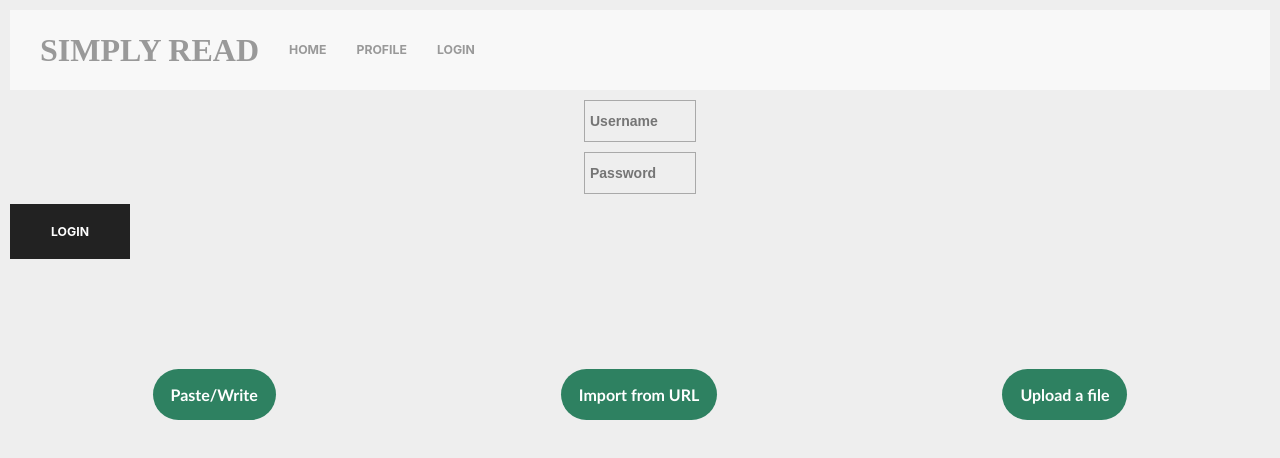
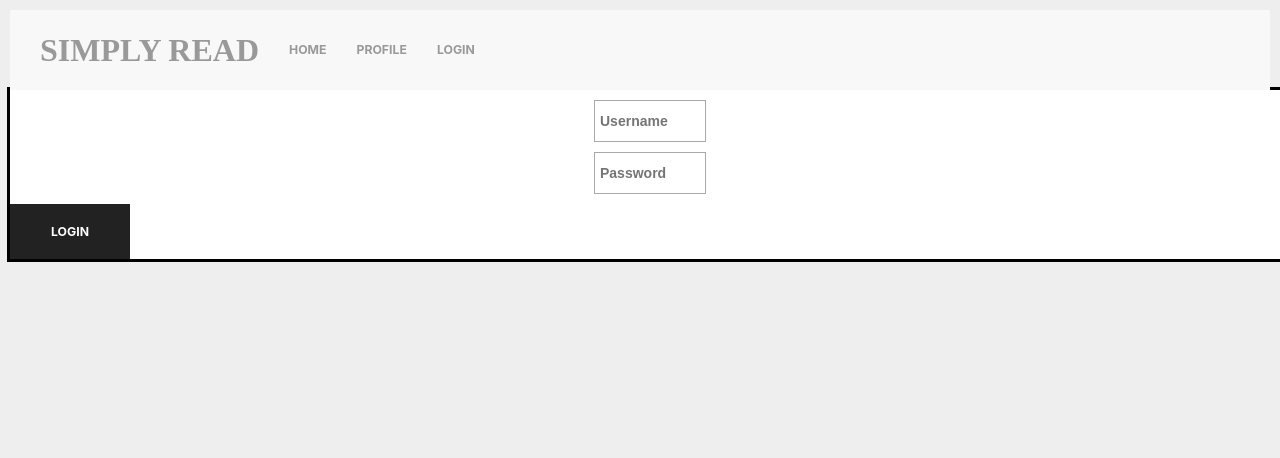
Before and after one commit to Lame-Ass-Koreans/SimplyRead, a React (Create React App) app: page / in a window 1280 px wide. Both pictures are taken after a click on the link "LOGIN". Shown: the top 458 px of the page. Built offline with nearby package versions, Linux system fonts and the light colour scheme.

Commit message:
temp
temp

```diff
--- a/src/MainPage/MainPage.tsx
+++ b/src/MainPage/MainPage.tsx
@@ -145,7 +145,7 @@ export const MainPage = () => {
                 <StickyNav toggleRSM={false} links={stickyLinks}/>
             </div>
             {showLogin &&
-                <div>
+                <div style={{position:"absolute", zIndex:10, width:"100%", outline:"solid", backgroundColor:"white"}}>
                     <div>
                         <div className="login1">
                             <input value={userName} onChange={(e) => {setUserName(e.target.value);setBadLogin(false)}} type="text" placeholder="Username"/>
```
